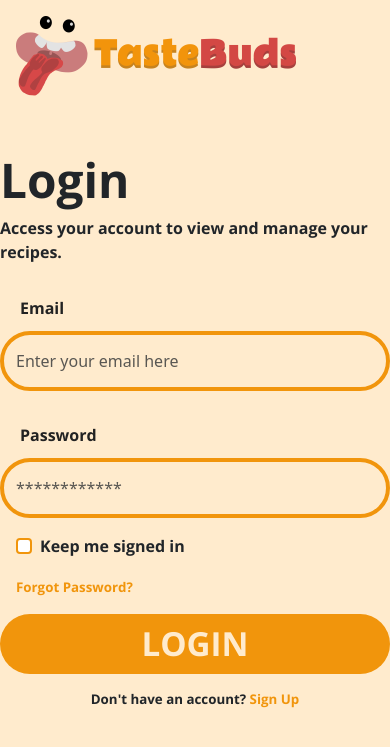
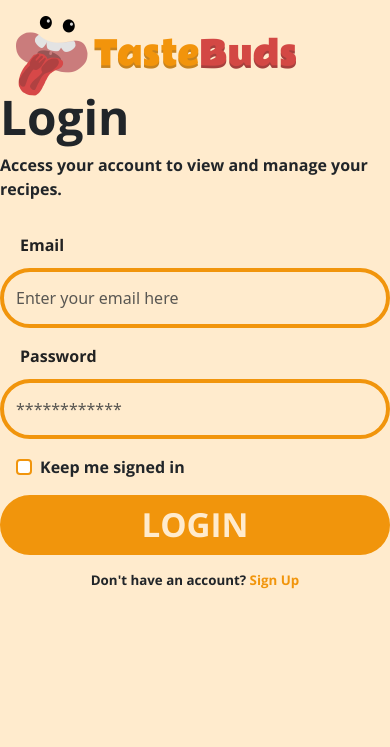
Before and after one commit to HexaStacks-org/TasteBuds, a PHP site: page /login.php in a window 390 px wide. Shown: the top 747 px of the page. Run offline with PHP 8.4, Linux system fonts and the light colour scheme; some libraries are stand-ins or nearby versions; some web fonts are replaced.

Commit message:
responsivenes of login page

```diff
--- a/landing.php
+++ b/landing.php
@@ -19,7 +19,7 @@
         <div class="position-absolute top-50 start-50 translate-middle">
             <h1>Welcome to Tastebuds!</h1>
             <p>Your Ultimate Buddy for Food Exploration and Choices.</p>
-            <button class="btn btn-warning py-2 px-4 fw-bold text-uppercase">Join Us</button>
+            <a href="login.php" class="btn btn-warning py-2 px-4 fw-bold text-uppercase">Join Us</a>
         </div>
     </header>
 
@@ -31,7 +31,7 @@
                     <h2>Check Out These Recipes</h2>
                     <p>Explore a variety of flavorful recipes for every meal—perfect for quick bites or indulgent
                         feasts.</p>
-                    <a href="#" class="btn text-white">Dig In and Discover!</a>
+                    <a href="" class="btn text-white">Dig In and Discover!</a>
                 </div>
             </div>
         </div>
--- a/login.php
+++ b/login.php
@@ -32,10 +32,8 @@
                 <div class="text-start login">Login</div>
                 <p class="text-start login-text">Access your account to view and manage your recipes.</p>
                 <form action="login.php" method="POST">
-                    <div class="mb-3">
                         <label for="email" class="form-label">Email</label>
                         <input type="email" class="form-control" placeholder="Enter your email here" id="email" name="email" required>
-                    </div>
                     <div class="mb-3 position-relative">
                         <label for="password" class="form-label">Password</label>
                         <input type="password" class="form-control" placeholder="************" id="password" name="password" required>
@@ -50,9 +48,6 @@
                                 Keep me signed in
                             </label>
                         </div>
-                    </div>
-                    <div class="mb-3 text-start">
-                        <a href="forgot-password.php" class="forgot-password">Forgot Password?</a>
                     </div>
                     <button type="submit" class="btn btn-login"><p>LOGIN</p></button>
                 </form>
--- a/shared/assets/css/login.css
+++ b/shared/assets/css/login.css
@@ -8,7 +8,7 @@
     margin: 0px;
     padding: 0px;
     width: 710px;
-    height: 1024px;
+    height: 607px;
     overflow: hidden;
 }
 
@@ -16,7 +16,6 @@
     font-family: var(--ff-text);
     font-size: var(--fs-header);
     margin-left: 16px;
-    margin-top: 48px;
     font-weight: bolder;
 }
 
@@ -28,10 +27,10 @@
 }
 
 .login-logo {
-    margin-bottom: 20px;
+    margin-bottom: 5px;
     margin-left: 16px;
     width: 280px !important;
-    height: 80px !important;
+    height: 60px !important;
     margin-top: 16px;
 }
 
@@ -104,19 +103,6 @@
     margin: 0;
 }
 
-.forgot-password {
-    font-size: var(--fs-small);
-    font-weight: bolder;
-    font-family: var(--ff-text);
-    color: var(--fc-primary-orange);
-    text-decoration: none;
-    margin-left: 16px;
-}
-
-.forgot-password:hover {
-    text-decoration: underline;
-}
-
 .txt-account {
     font-size: var(--fs-small);
     font-weight: bolder;
```
